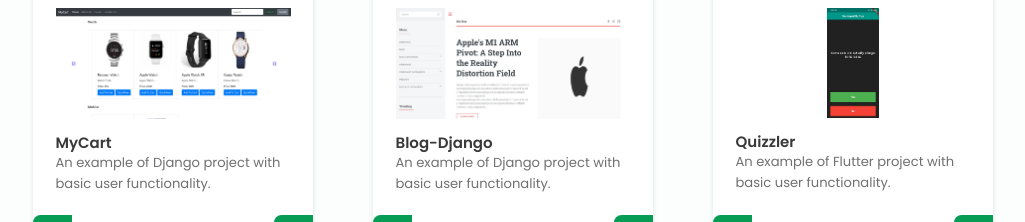
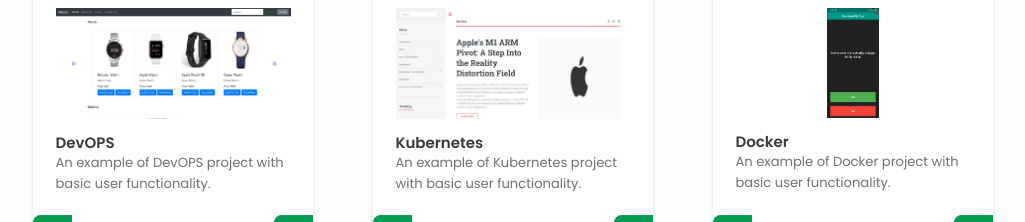
Before and after one commit to raja25k/portfolio, a plain HTML site: page index.html in a window 1280 px wide. Shown: the part 1020-1242 px from the top of the page, without its empty margins (127-1152 px from the left). Drawn offline with nearby package versions, Linux system fonts and the light colour scheme.

Commit message:
Update index.html
Updated Project as per devops

```diff
--- a/index.html
+++ b/index.html
@@ -91,24 +91,24 @@
         <div class="menu__container bd-grid">
             <div class="menu__content">
                 <img src="images/project1.jpg" alt="" class="menu__img">
-                <h3 class="menu__name">MyCart</h3>
-                <span class="menu__detail">An example of Django project with basic user functionality.</span><br>
+                <h3 class="menu__name">DevOPS</h3>
+                <span class="menu__detail">An example of DevOPS project with basic user functionality.</span><br>
                 <a href="#" class="button git__button"><i class='bx bxl-github'></i></a>
                 <a href="https://mycart-web.herokuapp.com/shop/" class="button menu__button" target="_blank"><i class='bx bx-caret-right-circle'></i></a>
             </div>
 
             <div class="menu__content">
                 <img src="images/project2.jpg" alt="" class="menu__img">
-                <h3 class="menu__name">Blog-Django</h3>
-                <span class="menu__detail">An example of Django project with basic user functionality.</span><br>
+                <h3 class="menu__name">Kubernetes</h3>
+                <span class="menu__detail">An example of Kubernetes project with basic user functionality.</span><br>
                 <a href="#" class="button git__button"><i class='bx bxl-github'></i></a>
                 <a href="https://code-myblog.herokuapp.com/" class="button menu__button" target="_blank"><i class='bx bx-caret-right-circle'></i></a>
             </div>
 
             <div class="menu__content">
                 <img src="images/project3.jpg" alt="" class="menu__img" style="width: 52px;">
-                <h3 class="menu__name">Quizzler</h3>
-                <span class="menu__detail">An example of Flutter project with basic user functionality.</span><br>
+                <h3 class="menu__name">Docker</h3>
+                <span class="menu__detail">An example of Docker project with basic user functionality.</span><br>
                 <a href="#" class="button git__button"><i class='bx bxl-github'></i></a>
                 <a href="#" class="button menu__button"><i class='bx bx-caret-right-circle'></i></a>
             </div>
```
